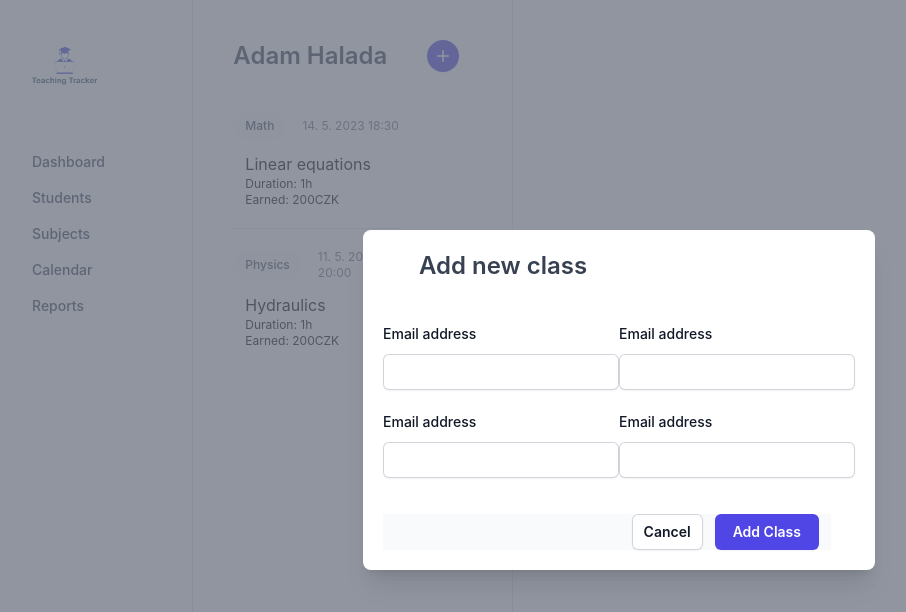
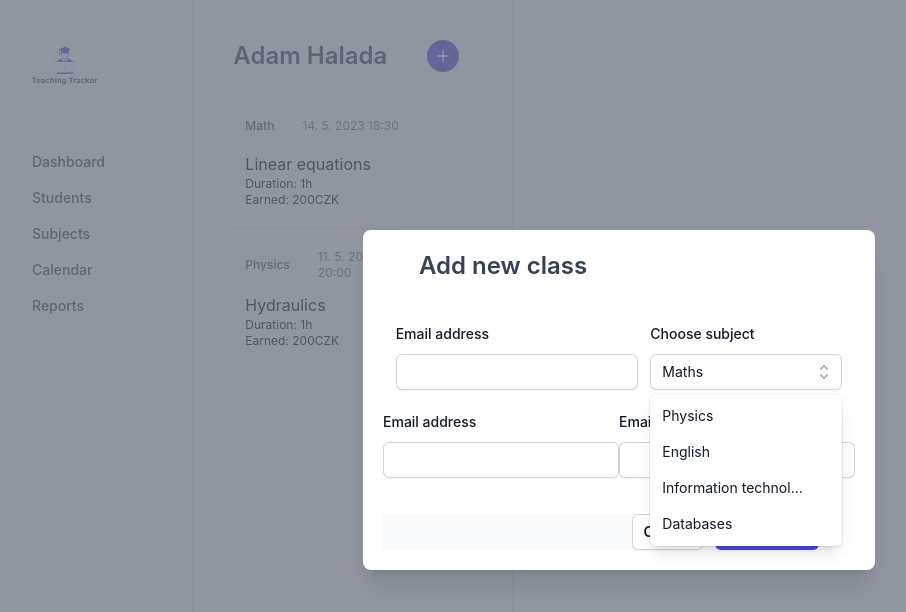
Before and after one commit to SamuelVitek/teaching_tracker, a React (Create React App) app: page / in a window 1280 px wide. Both pictures are taken after a click on the button 464 px from the left and 56 px from the top of the page. Shown: the top 612 px of the page, without its empty margins (21-927 px from the left). Built offline with nearby package versions, Linux system fonts and the light colour scheme.

Commit message:
Transfer of one of inputs into select box with subjects

```diff
--- /dev/null
+++ b/src/components/Accessories/SelectBox.js
@@ -0,0 +1,60 @@
+import React, {useState} from 'react';
+import SelectBoxItem from "./SelectBoxItem";
+
+const SelectBox = (props) => {
+    const [isActive, setIsActive] = useState('block');
+    const [selectedSubject, setSelectedSubject] = useState(props.subjects[0].name);
+
+    const onClickHandler = () => {
+        if (isActive === 'block') {
+            setIsActive('none');
+        } else {
+            setIsActive('block');
+        }
+    }
+
+    const onSelectHandler = (event) => {
+        setSelectedSubject(event);
+    }
+
+    const restOfSubjects = props.subjects.filter(subject => {
+        return subject.name !== selectedSubject
+    });
+
+    return (
+        <div onClick={onClickHandler}>
+            <label id="listbox-label" className="block text-sm font-medium leading-6 text-gray-900">Choose subject</label>
+            <div className="relative mt-2">
+                <button type="button"
+                        className="relative cursor-default rounded-md w-48 bg-white py-1.5 pl-3 pr-10 text-left text-gray-900 shadow-sm ring-1 ring-inset ring-gray-300 focus:outline-none focus:ring-2 focus:ring-indigo-500 sm:text-sm sm:leading-6"
+                        aria-haspopup="listbox" aria-expanded="true" aria-labelledby="listbox-label">
+                    <span className="flex items-center">
+                        {selectedSubject}
+                    </span>
+                    <span className="pointer-events-none absolute inset-y-0 right-0 ml-3 flex items-center pr-2">
+                        <svg className="h-5 w-5 text-gray-400" viewBox="0 0 20 20" fill="currentColor" aria-hidden="true">
+                            <path fillRule="evenodd"
+                                d="M10 3a.75.75 0 01.55.24l3.25 3.5a.75.75 0 11-1.1 1.02L10 4.852 7.3 7.76a.75.75 0 01-1.1-1.02l3.25-3.5A.75.75 0 0110 3zm-3.76 9.2a.75.75 0 011.06.04l2.7 2.908 2.7-2.908a.75.75 0 111.1 1.02l-3.25 3.5a.75.75 0 01-1.1 0l-3.25-3.5a.75.75 0 01.04-1.06z"
+                                clipRule="evenodd"/>
+                        </svg>
+                    </span>
+                </button>
+
+                <ul className="absolute z-10 mt-1 w-48 max-h-56 overflow-auto rounded-md bg-white py-1 text-base shadow-lg ring-1 ring-black ring-opacity-5 focus:outline-none sm:text-sm"
+                    tabIndex="-1" role="listbox" aria-labelledby="listbox-label"
+                    aria-activedescendant="listbox-option-3"
+                    style={{display: isActive}}>
+
+                    {restOfSubjects.map((subject) => (
+                        <SelectBoxItem
+                            subjects={subject.name}
+                            onSelectHandler={onSelectHandler}
+                        />
+                    ))}
+                </ul>
+            </div>
+        </div>
+    );
+}
+
+export default SelectBox;
--- /dev/null
+++ b/src/components/Accessories/SelectBoxItem.js
@@ -0,0 +1,20 @@
+import React from 'react';
+
+const SelectBoxItem = (props) => {
+    const onSelectHandler = () => {
+        props.onSelectHandler(props.subjects);
+    }
+
+    return (
+        <li className="text-gray-900 relative cursor-default select-none py-2 pl-3 pr-9 hover:bg-gray-100"
+            id="listbox-option-0" role="option"
+            onClick={onSelectHandler}
+        >
+            <div className="flex items-center">
+                <span className="font-normal block truncate">{props.subjects}</span>
+            </div>
+        </li>
+    );
+}
+
+export default SelectBoxItem;
--- a/src/components/Classes/AddClass.js
+++ b/src/components/Classes/AddClass.js
@@ -1,8 +1,9 @@
 import React from 'react';
 import Button from "../Accessories/Button";
 import Input from "../Accessories/Input";
+import SelectBox from "../Accessories/SelectBox";
 
-const AddClass = () => {
+const AddClass = (props) => {
     const inputProperties = [
         {
             label: 'Email address',
@@ -24,7 +25,7 @@ const AddClass = () => {
                         <h2 className='text-2xl ml-9 mb-5 text-gray-700 font-semibold'>Add new class</h2>
                         <div className='flex justify-evenly py-5'>
                             <Input labeling={inputProperties[0]} />
-                            <Input labeling={inputProperties[0]} />
+                            <SelectBox subjects={props.subjects}/>
                         </div>
                         <div className='flex justify-evenly mb-9'>
                             <Input labeling={inputProperties[0]} />
--- a/src/components/Dashboard/Dashboard.js
+++ b/src/components/Dashboard/Dashboard.js
@@ -11,6 +11,14 @@ const Dashboard = () => {
     const students = [
         { studentsName: 'Adam Halada' },
         { studentsName: 'Tereza Chladová' },
+    ]
+
+    const subjects = [
+        { name: 'Maths' },
+        { name: 'Physics' },
+        { name: 'English' },
+        { name: 'Information technology' },
+        { name: 'Databases' },
     ]
 
     const classItems = [
@@ -34,7 +42,7 @@ const Dashboard = () => {
 
     return (
         <div className='flex flex-row h-screen w-screen divide-x'>
-            {addClassToggle && <AddClass />}
+            {addClassToggle && <AddClass subjects={subjects} />}
             <Navigation />
             <div className='basis-3/12  pl-10'>
                 <StudentHeader
```
Also changed, not shown: public/manifest.json.
